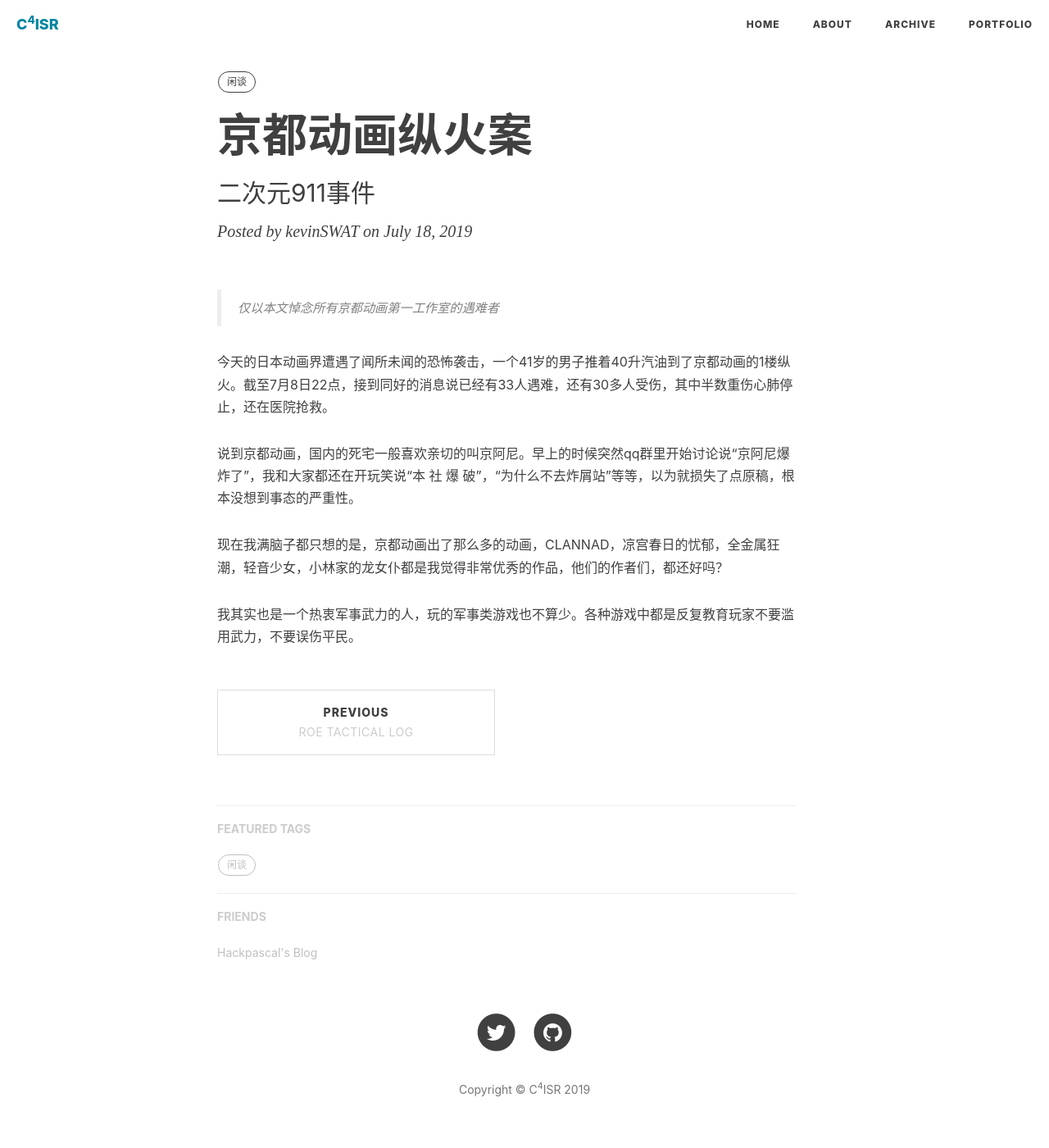
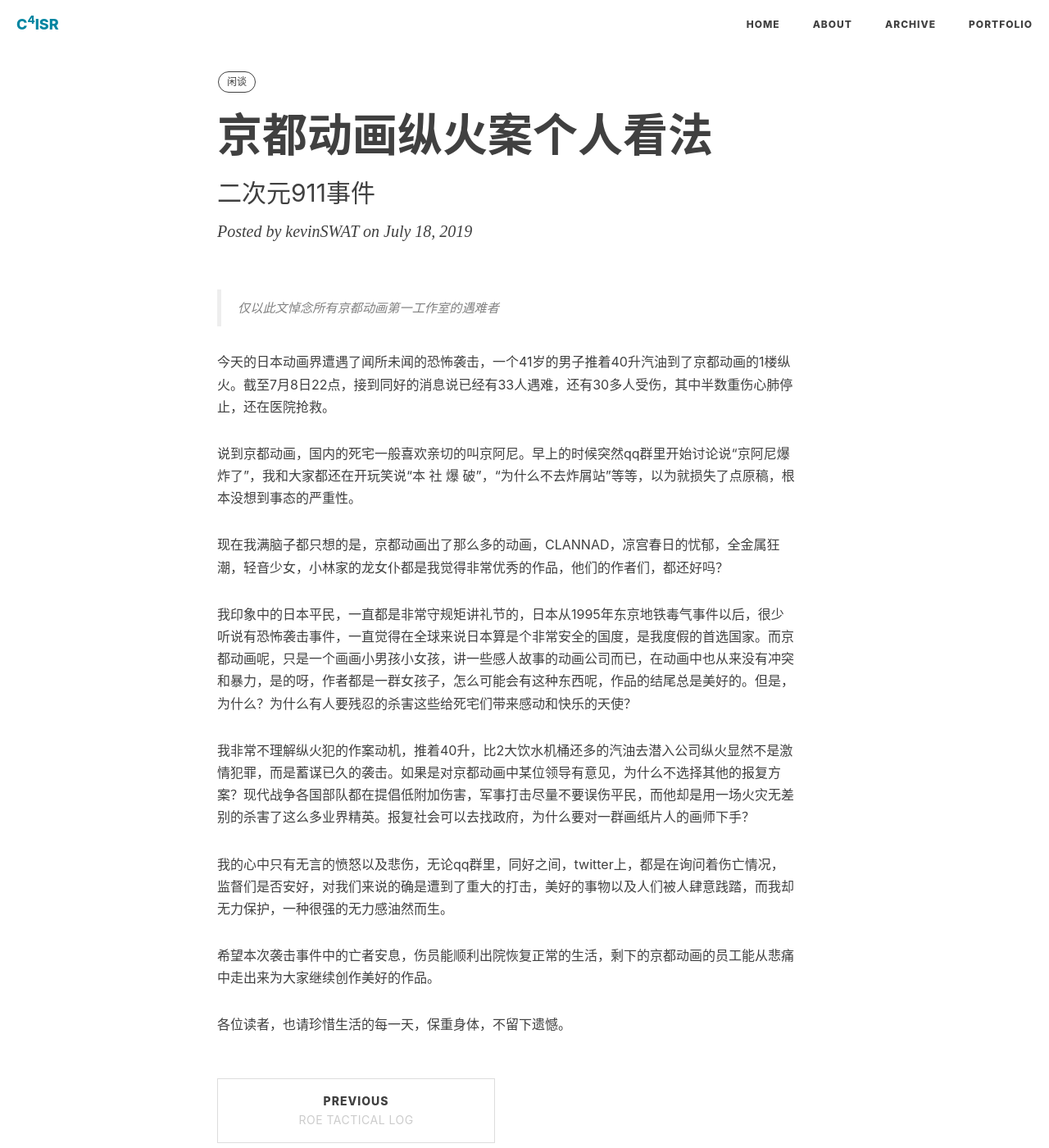
Before and after one commit to kevinswat/kevinswat.github.io, a Jekyll site: the page built from _posts/2019-07-18-Kyoto-Animation.md, in a window 1280 px wide and 1400 px high. Shown: the whole window at 82% size. Built offline with Jekyll 4.4.1, drawn with Linux system fonts in a browser that asks for light colours; nearby versions of some CDN libraries; comment, search, counter and statistics services are not loaded.

Commit message:
CommitBlog

```diff
--- a/_posts/2019-07-18-Kyoto-Animation.md
+++ b/_posts/2019-07-18-Kyoto-Animation.md
@@ -1,6 +1,6 @@
 ---
 layout: post
-title: "京都动画纵火案"
+title: "京都动画纵火案个人看法"
 subtitle: '二次元911事件'
 author: "kevinSWAT"
 header-style: text
@@ -8,7 +8,7 @@ tags:
   - 闲谈
 ---
 
-> 仅以本文悼念所有京都动画第一工作室的遇难者
+> 仅以此文悼念所有京都动画第一工作室的遇难者
 
 今天的日本动画界遭遇了闻所未闻的恐怖袭击，一个41岁的男子推着40升汽油到了京都动画的1楼纵火。截至7月8日22点，接到同好的消息说已经有33人遇难，还有30多人受伤，其中半数重伤心肺停止，还在医院抢救。
 
@@ -16,4 +16,12 @@ tags:
 
 现在我满脑子都只想的是，京都动画出了那么多的动画，CLANNAD，凉宫春日的忧郁，全金属狂潮，轻音少女，小林家的龙女仆都是我觉得非常优秀的作品，他们的作者们，都还好吗？
 
-我其实也是一个热衷军事武力的人，玩的军事类游戏也不算少。各种游戏中都是反复教育玩家不要滥用武力，不要误伤平民。
+我印象中的日本平民，一直都是非常守规矩讲礼节的，日本从1995年东京地铁毒气事件以后，很少听说有恐怖袭击事件，一直觉得在全球来说日本算是个非常安全的国度，是我度假的首选国家。而京都动画呢，只是一个画画小男孩小女孩，讲一些感人故事的动画公司而已，在动画中也从来没有冲突和暴力，是的呀，作者都是一群女孩子，怎么可能会有这种东西呢，作品的结尾总是美好的。但是，为什么？为什么有人要残忍的杀害这些给死宅们带来感动和快乐的天使？
+
+我非常不理解纵火犯的作案动机，推着40升，比2大饮水机桶还多的汽油去潜入公司纵火显然不是激情犯罪，而是蓄谋已久的袭击。如果是对京都动画中某位领导有意见，为什么不选择其他的报复方案？现代战争各国部队都在提倡低附加伤害，军事打击尽量不要误伤平民，而他却是用一场火灾无差别的杀害了这么多业界精英。报复社会可以去找政府，为什么要对一群画纸片人的画师下手？
+
+我的心中只有无言的愤怒以及悲伤，无论qq群里，同好之间，twitter上，都是在询问着伤亡情况，监督们是否安好，对我们来说的确是遭到了重大的打击，美好的事物以及人们被人肆意践踏，而我却无力保护，一种很强的无力感油然而生。
+
+希望本次袭击事件中的亡者安息，伤员能顺利出院恢复正常的生活，剩下的京都动画的员工能从悲痛中走出来为大家继续创作美好的作品。
+
+各位读者，也请珍惜生活的每一天，保重身体，不留下遗憾。
```
